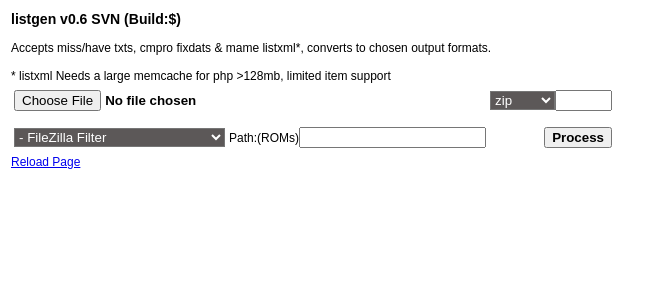
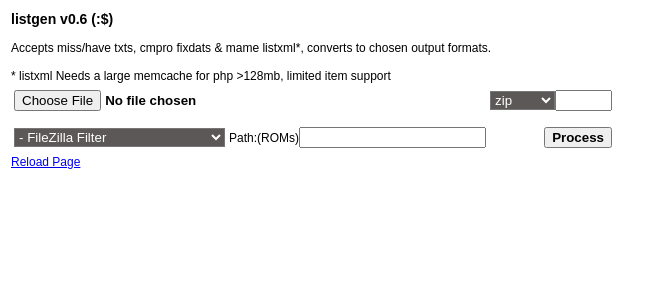
Before and after one commit to sairuk/sairuk-misc, a PHP site: page / in a window 1280 px wide. Shown: the top 300 px of the page, without its empty margins (0-664 px from the left). Run offline with PHP 8.4, Linux system fonts and the light colour scheme; data that the repository does not hold is empty.

Commit message:
tweaking svn rev display

```diff
--- a/php/listgen/index.php
+++ b/php/listgen/index.php
@@ -14,7 +14,7 @@ require('functions.php');
 
 # Project information
 $projName = "listgen";
-$projVer = "v0.6 SVN (Build:$Rev$)";
+$projVer = "v0.6 ($Id:$)";
 $projAuth = "sairuk";
 
 
```
